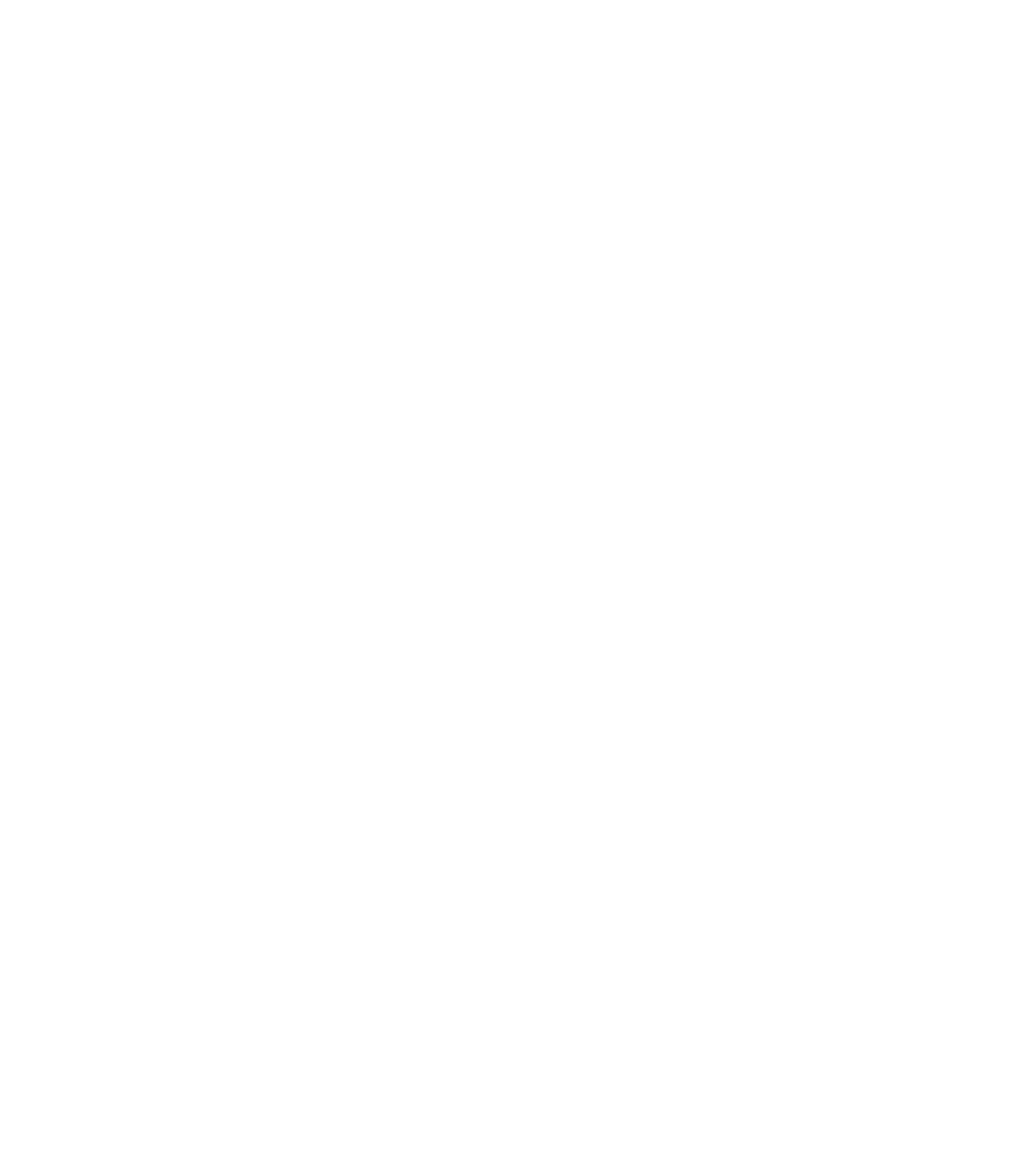
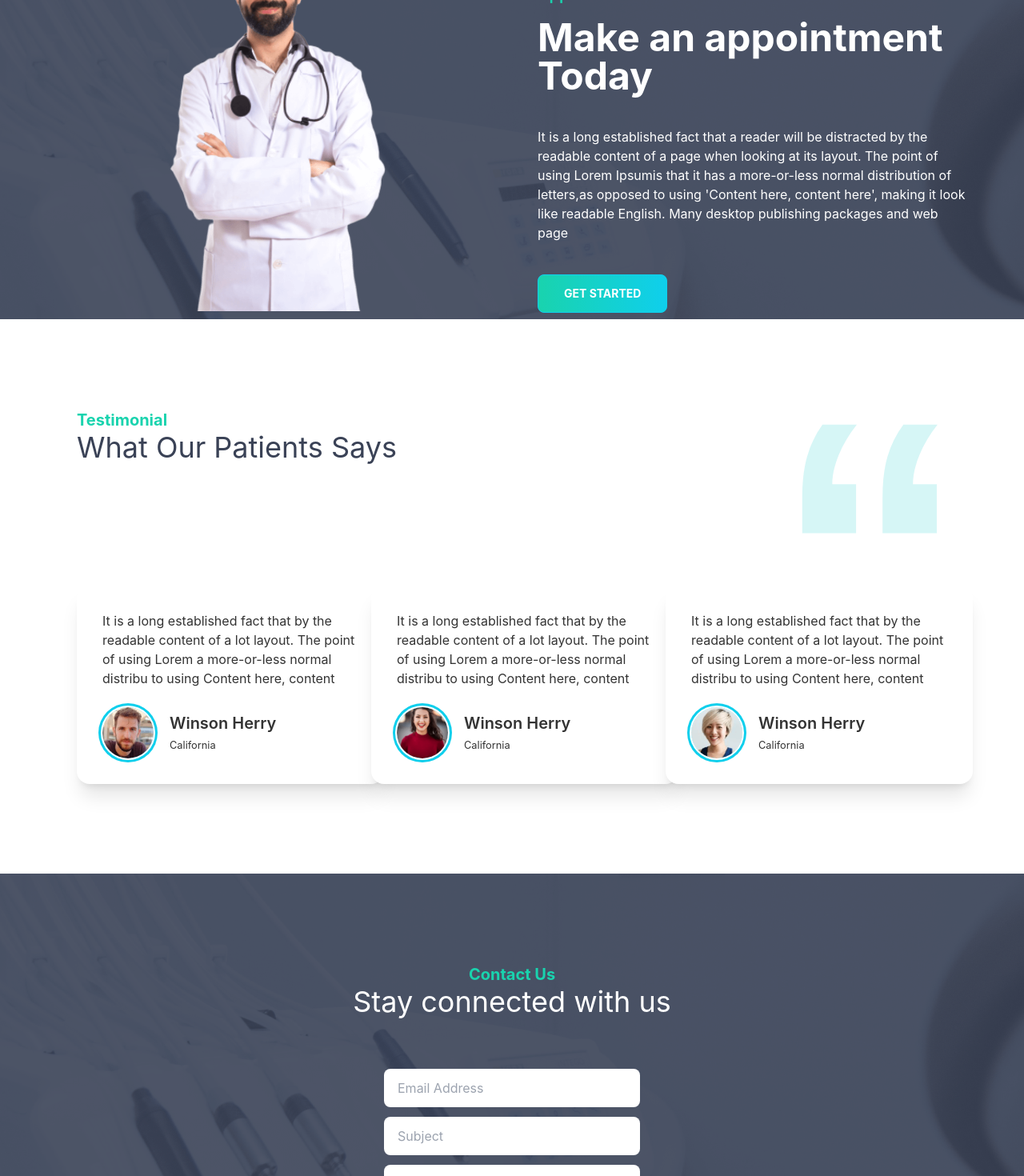
Before and after one commit to ashrafalisimon/doctors-portal-client, a React (Create React App) app: page / in a window 1280 px wide. Shown: the part 2720-4190 px from the top of the page at 80% size. Before the commit the page ends 2691 px from the top, so only its background shows below. Built offline with nearby package versions, Linux system fonts and the light colour scheme.

Commit message:
home page complete

```diff
--- a/src/App.js
+++ b/src/App.js
@@ -4,6 +4,7 @@ import { Routes, Route, Link } from "react-router-dom";
 import Home from './Pages/Home/Home';
 import About from './Pages/About/About';
 import Login from './Pages/Login/Login';
+import Footer from './Pages/Shared/Footer';
 
 function App() {
   return (
@@ -14,6 +15,7 @@ function App() {
         <Route path="/about" element={<About />} />
         <Route path="/login" element={<Login />} />
       </Routes>
+      <Footer/>
     </div>
   );
 }
--- a/src/Pages/Home/Banner.js
+++ b/src/Pages/Home/Banner.js
@@ -9,7 +9,7 @@ const Banner = () => {
       <div className="hero-content flex-col lg:flex-row-reverse">
         <img
           src={chair}
-          className="max-w-xs md:max-w-lg lg:max-w-lg xl:max-w-2xl rounded-lg shadow-2xl"
+          className="w-full px-2 md:px-0 md:max-w-lg lg:max-w-lg xl:max-w-2xl rounded-lg shadow-2xl"
         />
         <div>
           <h1 className="text-3xl sm:text-5xl font-bold">Your New Smile Starts Here</h1>
--- /dev/null
+++ b/src/Pages/Home/Contact.js
@@ -0,0 +1,40 @@
+import React from "react";
+import background from "../../assets/images/appointment.png";
+
+const Contact = () => {
+  return (
+    <section
+      className="text-center lg:px-24 md:py-28 py-4 space-y-4 md:space-y-16"
+      style={{ backgroundImage: `url(${background})` }}
+    >
+      <div className="">
+        <h2 className="text-secondary font-bold text-xl">Contact Us</h2>
+        <p className=" text-white text-4xl">Stay connected with us</p>
+      </div>
+      <form className="space-y-3">
+        <div>
+          <input
+            type="email"
+            placeholder="Email Address"
+            className="input w-full max-w-xs"
+          />
+        </div>
+        <div>
+          <input
+            type="text"
+            placeholder="Subject"
+            className="input w-full max-w-xs"
+          />
+        </div>
+        <div>
+          <textarea className="textarea w-full max-w-xs" placeholder="Your message"></textarea>
+        </div>
+        <button className="btn btn-primary text-white font-bold px-8 bg-gradient-to-r from-secondary to-primary">
+          Submit
+        </button>
+      </form>
+    </section>
+  );
+};
+
+export default Contact;
--- a/src/Pages/Home/Home.js
+++ b/src/Pages/Home/Home.js
@@ -1,7 +1,10 @@
 import React from 'react';
 import Banner from './Banner';
+import Contact from './Contact';
 import Info from './Info';
+import MakeAppointment from './MakeAppointment';
 import Services from './Services';
+import Testimonial from './Testimonial';
 
 const Home = () => {
     return (
@@ -9,6 +12,9 @@ const Home = () => {
             <Banner/>
             <Info/>
             <Services/>
+            <MakeAppointment/>
+            <Testimonial/>
+            <Contact/>
         </div>
     );
 };
--- /dev/null
+++ b/src/Pages/Home/MakeAppointment.js
@@ -0,0 +1,34 @@
+import React from "react";
+import doctor from "../../assets/images/doctor.png";
+import background from "../../assets/images/appointment.png";
+
+const MakeAppointment = () => {
+  return (
+    <section  className="" style={{ backgroundImage: `url(${background})` }}>
+      <div className="md:px-16">
+        <div className="flex justify-center items-center  md:space-x-16">
+         <div className="flex-1 hidden lg:block">
+         <img
+            src={doctor}
+            className="-mt-32"
+          />
+         </div>
+          <div className="flex-1 py-2 space-y-2 md:space-y-4 px-2">
+              <h4 className="text-xl font-semibold text-secondary">Appointment</h4>
+            <h1 className="text-3xl text-white sm:text-5xl font-bold">
+            Make an appointment Today
+            </h1>
+            <p className="py-6 text-white">
+            It is a long established fact that a reader will be distracted by the readable content of a page when looking at its layout. The point of using Lorem Ipsumis that it has a more-or-less normal distribution of letters,as opposed to using 'Content here, content here', making it look like readable English. Many desktop publishing packages and web page
+            </p>
+            <button className="btn btn-primary text-white font-bold px-8 bg-gradient-to-r from-secondary to-primary">
+              Get Started
+            </button>
+          </div>
+        </div>
+      </div>
+    </section>
+  );
+};
+
+export default MakeAppointment;
--- /dev/null
+++ b/src/Pages/Home/Review.js
@@ -0,0 +1,26 @@
+import React from "react";
+
+const Review = ({ review }) => {
+  return (
+    <div className="card w-80 md:w-96 bg-base-100 shadow-xl">
+      <div className="card-body space-y-4">
+        <p>{review.description}</p>
+        <div className="flex items-center space-x-5">
+          <div className="avatar">
+            <div className="w-16 rounded-full ring ring-primary ring-offset-base-100 ring-offset-2">
+              <img src={review.img} />
+            </div>
+          </div>
+          <div>
+            <h2 className="card-title">{review.name}</h2>
+            <p>
+              <small>{review.country}</small>
+            </p>
+          </div>
+        </div>
+      </div>
+    </div>
+  );
+};
+
+export default Review;
--- a/src/Pages/Home/Service.js
+++ b/src/Pages/Home/Service.js
@@ -2,7 +2,7 @@ import React from 'react';
 
 const Service = ({service}) => {
     return (
-        <div className="card w-96 mx-auto bg-base-100 shadow-xl">
+        <div className="card w-80 md:w-96 mx-auto bg-base-100 shadow-xl">
         <figure className="px-10 pt-10">
           <img src={service.img} alt="" className="rounded-xl" />
         </figure>
--- a/src/Pages/Home/Services.js
+++ b/src/Pages/Home/Services.js
@@ -30,7 +30,7 @@ const Services = () => {
     },
   ];
   return (
-    <div className="px-2 gap-4 md:px-12 lg:px-24 md:py-28 py-4 md:space-y-32">
+    <div className="px-2 md:px-12 lg:px-24 md:py-28 py-4 md:space-y-32">
       <div className="text-center">
         <h2 className="text-secondary font-bold text-xl">OUR SERVICES</h2>
         <p className="text-accent text-4xl">Services We Provide</p>
@@ -42,10 +42,12 @@ const Services = () => {
       </div>
       <div className="hero min-h-screen md:px-16">
         <div className="hero-content flex-col lg:flex-row md:space-x-16">
-          <img
+         <div>
+         <img
             src={treatment}
             className="max-w-xs md:max-w-lg lg:max-w-lg rounded-lg shadow-2xl"
           />
+         </div>
           <div>
             <h1 className="text-3xl sm:text-5xl font-bold">Exceptional Dental Care, on Your Terms</h1>
             <p className="py-6">
--- /dev/null
+++ b/src/Pages/Home/Testimonial.js
@@ -0,0 +1,57 @@
+import React from "react";
+import quote from '../../assets/icons/quote.svg'
+import people01 from '../../assets/images/people1.png'
+import people02 from '../../assets/images/people2.png'
+import people03 from '../../assets/images/people3.png'
+import Review from "./Review";
+const Testimonial = () => {
+    const rewiews = [
+        {
+            _id: "01",
+            name: "Winson Herry",
+            country: "California",
+            description:
+              "It is a long established fact that by the readable content of a lot layout. The point of using Lorem a more-or-less normal distribu to using Content here, content",
+            img: people01,
+
+        },
+        {
+            _id: "02",
+            name: "Winson Herry",
+            country: "California",
+            description:
+              "It is a long established fact that by the readable content of a lot layout. The point of using Lorem a more-or-less normal distribu to using Content here, content",
+            img: people02,
+
+        },
+        {
+            _id: "03",
+            name: "Winson Herry",
+            country: "California",
+            description:
+              "It is a long established fact that by the readable content of a lot layout. The point of using Lorem a more-or-less normal distribu to using Content here, content",
+            img: people03,
+
+        },
+    ]
+  return (
+    <section className="px-2 md:px-12 lg:px-24 md:py-28 py-4 md:space-y-16">
+      <div className="flex justify-between">
+        <div>
+          <h2 className="text-secondary font-bold text-xl">Testimonial</h2>
+          <p className="text-accent text-4xl">What Our Patients Says</p>
+        </div>
+        <div>
+            <img className="w-24 md:w-48" src={quote} alt="" />
+        </div>
+      </div>
+      <div className="grid grid-cols-1 lg:grid-cols-3 gap-4">
+            {
+                rewiews.map(review=> <Review key={review._id} review={review}></Review> )
+            }
+      </div>
+    </section>
+  );
+};
+
+export default Testimonial;
--- /dev/null
+++ b/src/Pages/Shared/Footer.js
@@ -0,0 +1,45 @@
+import React from "react";
+import background from "../../assets/images/footer.png";
+
+const Footer = () => {
+  return (
+    <div
+      className=""
+      style={{ backgroundImage: `url(${background})`, backgroundSize: "cover" }}
+    >
+      <footer className=" py-8 space-y-8 text-base-content px-2 md:px-12 lg:px-24">
+        <div className="footer">
+          <div>
+            <h2 className="text-2xl font-bold">Doctors Portal</h2>
+            <p className="font-medium">+88 01711133311</p>
+            <p className="font-medium">New York - 101010 Hudson</p>
+          </div>
+          <div>
+            <span className="footer-title">Services</span>
+            <a className="link link-hover">Emergency Checkup</a>
+            <a className="link link-hover">Monthly Checkup</a>
+            <a className="link link-hover">Weekly Checkup</a>
+            <a className="link link-hover">Deep Checkup</a>
+          </div>
+          <div>
+            <span className="footer-title">ORAL HEALTH</span>
+            <a className="link link-hover">Fluoride Treatment</a>
+            <a className="link link-hover">Cavity Filling</a>
+            <a className="link link-hover">Teath Whitening</a>
+          </div>
+          <div>
+            <span className="footer-title">Legal</span>
+            <a className="link link-hover">Terms of use</a>
+            <a className="link link-hover">Privacy policy</a>
+            <a className="link link-hover">Cookie policy</a>
+          </div>
+        </div>
+        <div className="text-center">
+          <p>Copyright © 2022 - All right reserved by Doctor Portal Ltd</p>
+        </div>
+      </footer>
+    </div>
+  );
+};
+
+export default Footer;
```
